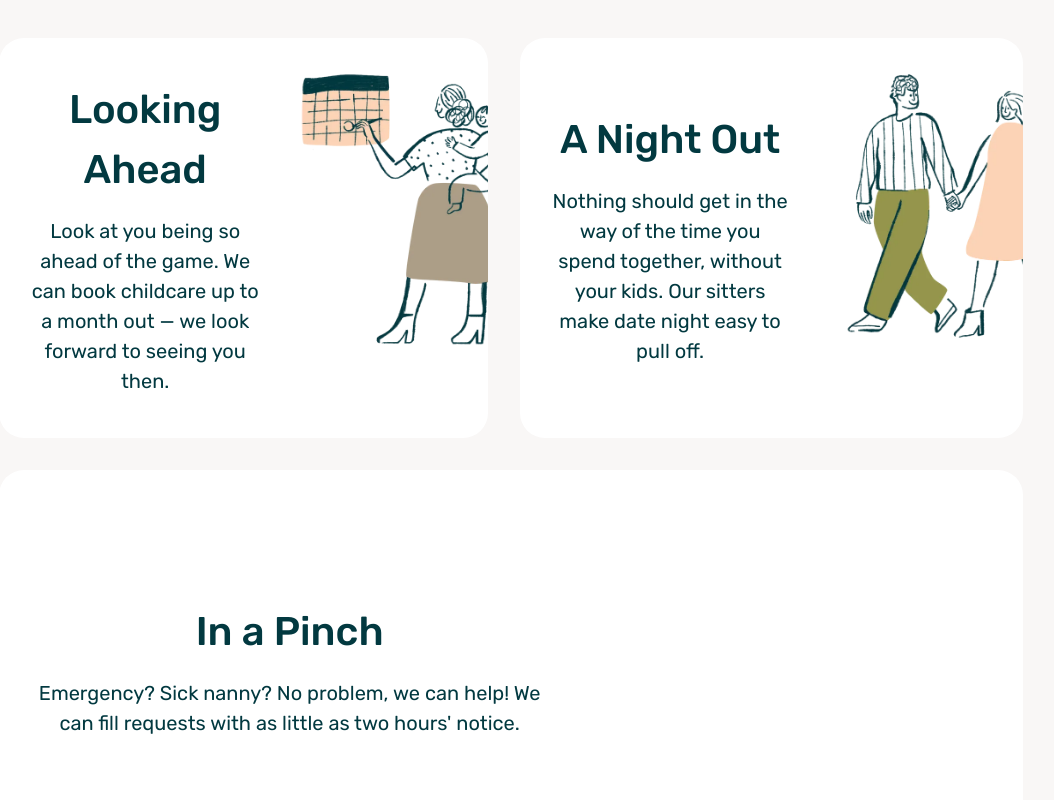
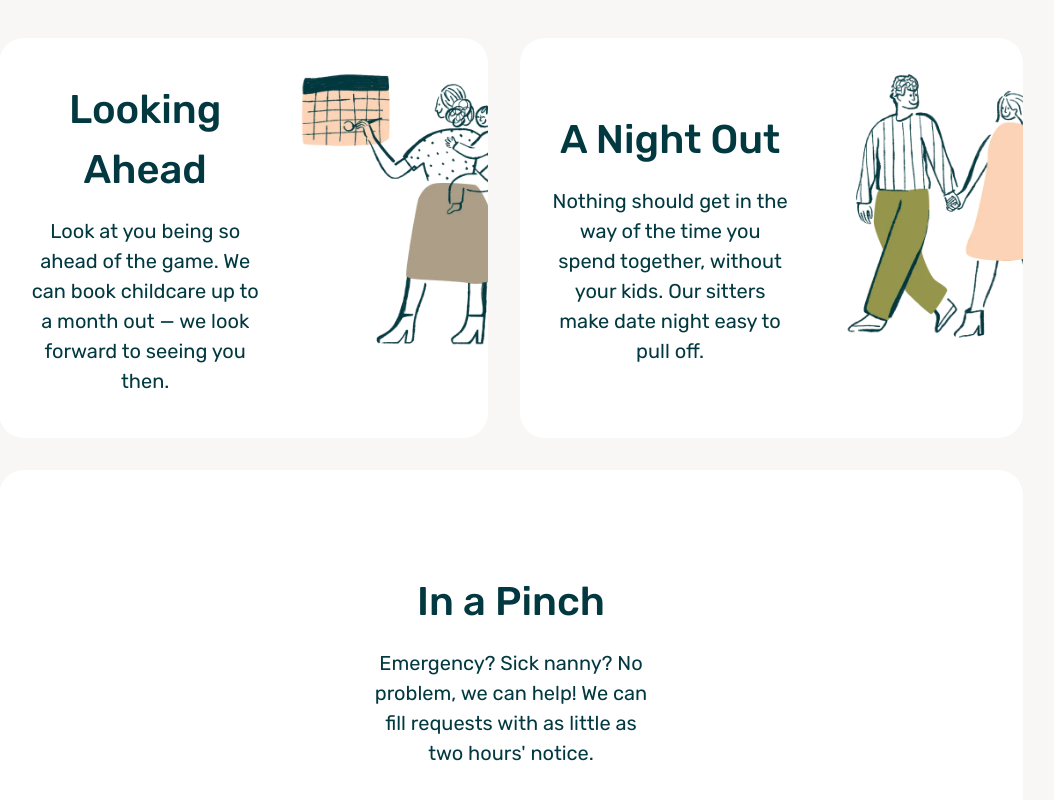
Before and after one commit to samsonc89/otter-replica, a React (Vite) app: page / in a window 1280 px wide. Shown: the part 2857-3657 px from the top of the page, without its empty margins (129-1183 px from the left). Built offline with nearby package versions, Linux system fonts and the light colour scheme.

Commit message:
Adjust alignment of row 2 card

```diff
--- a/src/containers/Why/why.css
+++ b/src/containers/Why/why.css
@@ -51,6 +51,15 @@
   display: flex;
   gap: 2rem;
 }
+.why-row2 {
+  width: 100%;
+}
+.why-row2-card {
+  width: 100%;
+  display: flex;
+  justify-content: center;
+  padding: 0 24%;
+}
 
 @media screen and (max-width: 991px) {
 }
```
